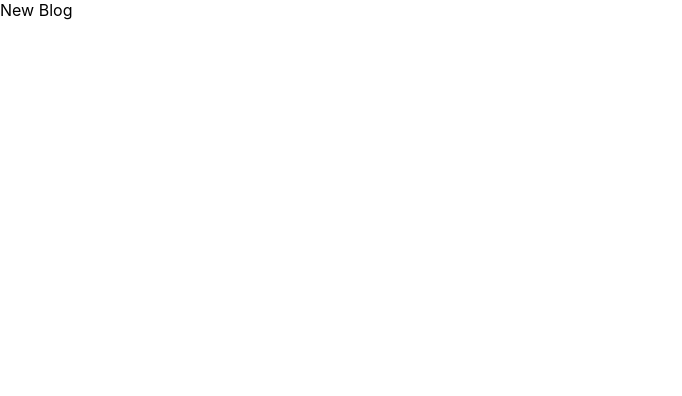
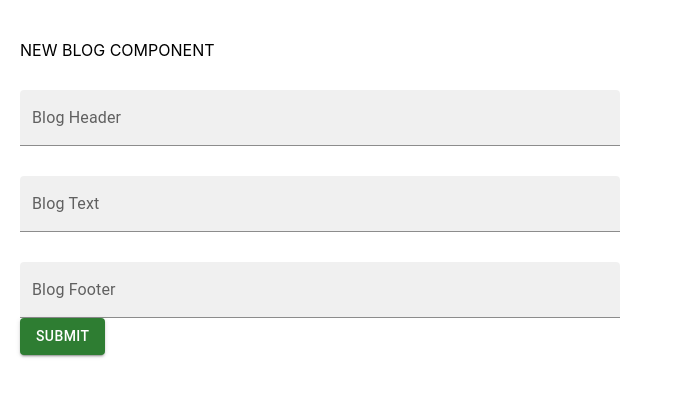
Before and after one commit to vaidabernotiene/REACT_project, a React (Create React App) app in the folder FrontEnd/app/: page /add in a window 1280 px wide. Shown: the top 396 px of the page, without its empty margins (0-682 px from the left). Built offline with nearby package versions, Linux system fonts and the light colour scheme.

Commit message:
add Blog components

```diff
--- a/FrontEnd/app/package.json
+++ b/FrontEnd/app/package.json
@@ -3,6 +3,9 @@
   "version": "0.1.0",
   "private": true,
   "dependencies": {
+    "@emotion/react": "^11.11.0",
+    "@emotion/styled": "^11.11.0",
+    "@mui/material": "^5.13.0",
     "@testing-library/jest-dom": "^5.16.5",
     "@testing-library/react": "^13.4.0",
     "@testing-library/user-event": "^13.5.0",
--- a/FrontEnd/app/src/components/BlogItem.jsx
+++ b/FrontEnd/app/src/components/BlogItem.jsx
@@ -1,3 +1,30 @@
-export const BlogItem = () => {
-  return <div>Blog Item</div>;
+import * as React from "react";
+import ListItemText from "@mui/material/ListItemText";
+import Typography from "@mui/material/Typography";
+import Button from '@mui/material/Button';
+
+export const BlogItem = ({onClick}) => {
+  return (
+    <>
+      <ListItemText
+        primary="Pavadinimas"
+        secondary={
+          <React.Fragment>
+            <Typography
+              sx={{ display: "inline" }}
+              component="span"
+              variant="body2"
+              color="text.primary"
+            >
+              Lorem Ipsum
+            </Typography>
+            {
+              " is simply dummy text of the printing and typesetting industry. Lorem Ipsum has been the industry's standard dummy text ever since the 1500s, when an unknown printer took a galley of type and scrambled it to make a type specimen book. It has survived not only five centuries, but also the leap into electronic typesetting, remaining essentially unchanged. It was popularised in the 1960s with the release of Letraset sheets containing Lorem Ipsum passages, and more recently with desktop publishing software like Aldus PageMaker including versions of Lorem Ipsum.…"
+            }
+          </React.Fragment>
+        }
+      />
+      <Button variant="contained" onClick={onClick}>More</Button>
+    </>
+  );
 };
--- a/FrontEnd/app/src/components/BlogList.jsx
+++ b/FrontEnd/app/src/components/BlogList.jsx
@@ -1,9 +1,34 @@
+import * as React from 'react';
+import List from '@mui/material/List';
+import ListItem from '@mui/material/ListItem';
+import Divider from '@mui/material/Divider';
+import ListItemAvatar from '@mui/material/ListItemAvatar';
+import Avatar from '@mui/material/Avatar';
 import { BlogItem } from "./BlogItem";
+import { useEffect, useState, useContext, useMemo } from "react";
 
 export const BlogList = () => {
+
+    const handleOnClick =()=>{
+        console.log('Mane paspaude')
+    }
   return (
-    <ul>
-      <BlogItem />
-    </ul>
+    <>
+     <List sx={{ width: '100%', maxWidth: 460, bgcolor: 'background.paper' }}>
+      <ListItem alignItems="flex-start">
+        <ListItemAvatar>
+        <Avatar sx={{ bgcolor: 'purple' }}>A</Avatar>
+        </ListItemAvatar>
+        <BlogItem />
+      </ListItem>
+      <Divider variant="inset" component="li" />
+      <ListItem alignItems="flex-start">
+        <ListItemAvatar>
+        <Avatar sx={{ bgcolor: 'purple' }}>B</Avatar>
+        </ListItemAvatar>
+        <BlogItem onClick={handleOnClick}/>
+      </ListItem>
+    </List>
+    </>
   );
 };
--- a/FrontEnd/app/src/components/NewBlog.jsx
+++ b/FrontEnd/app/src/components/NewBlog.jsx
@@ -1,5 +1,60 @@
-export const NewBlog = ()=>{
-    return (
-        <div>New Blog</div>
-    )
-}
+import { Box, Button, TextField } from "@mui/material";
+
+export const NewBlog = () => {
+  return (
+    <>
+      <Box m="20px" maxWidth="sm">
+        <Box
+          display="grid"
+          gap="30px"
+          m="40px 0 0 0"
+          gridTemplateColumns="repeat(1, minmax(0, 1fr))"
+        >
+          <header>NEW BLOG COMPONENT</header>
+          <TextField
+            fullWidth
+            variant="filled"
+            type="text"
+            label="Blog Header"
+            // onBlur={handleBlur}
+            // onChange={handleChange}
+            // value={values.firstName}
+            name="blogHeader"
+            // error={!!touched.firstName && !!errors.firstName}
+            // helperText={touched.firstName && errors.firstName}
+            // sx={{ gridColumn: "span 2" }}
+          />
+          <TextField
+            fullWidth
+            variant="filled"
+            type="text"
+            label="Blog Text"
+            // onBlur={handleBlur}
+            // onChange={handleChange}
+            // value={values.lastName}
+            name="blogMainText"
+            // error={!!touched.lastName && !!errors.lastName}
+            // helperText={touched.lastName && errors.lastName}
+            // sx={{ gridColumn: "span 2" }}
+          />
+          <TextField
+            fullWidth
+            variant="filled"
+            type="text"
+            label="Blog Footer"
+            // onBlur={handleBlur}
+            // onChange={handleChange}
+            // value={values.email}
+            name="blogFooter"
+            // error={!!touched.email && !!errors.email}
+            // helperText={touched.email && errors.email}
+            // sx={{ gridColumn: "span 2" }}
+          />
+        </Box>
+        <Button variant="contained" color="success">
+          Submit
+        </Button>
+      </Box>
+    </>
+  );
+};
```
Also changed, not shown: 1 other file (tests, documents, lock files or other folders).
